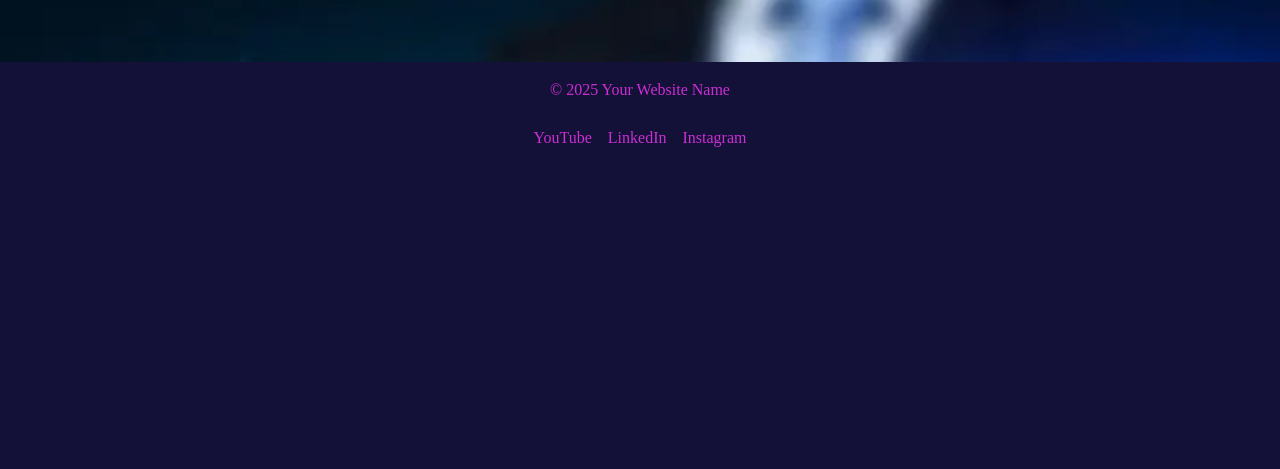
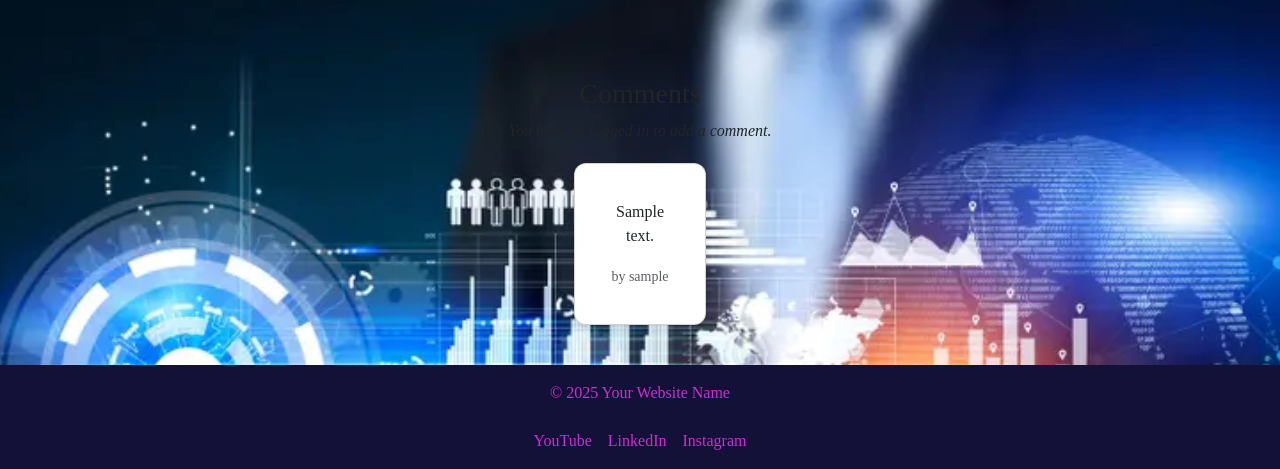
Before and after one commit to Richard-L4/Next, a Django app: template next_project/templates/next_project/detail.html in a window 1280 px wide. Shown: the part 821-1290 px from the top of the page. Before the commit the page ends 968 px from the top, so only its background shows below. Run offline with Django 3.2, Linux system fonts and the light colour scheme; the template is opened without the code that fills it: most values are stand-ins (such as "Sample title", 1, 10 or a date in 2020).

Commit message:
crud comments

```diff
--- a/next_project/static/next_project/CSS/style.css
+++ b/next_project/static/next_project/CSS/style.css
@@ -717,6 +717,20 @@ nav a.active {
     pointer-events: none;
 }
 
+/*  Add comment on details page */
+
+#comments {
+   background-color: yellow;
+    color: rgb(203 46 211);
+    border: none;
+    border-radius: 6px;
+    padding: 0.5rem 0.9rem;
+    font-weight: 500;
+    text-decoration: none;
+    transition: background-color 0.3s ease, color 0.3s ease;
+    margin-bottom: 1.5rem;
+}
+
 
   /* Footer */
   footer {
--- a/next_project/templates/next_project/detail.html
+++ b/next_project/templates/next_project/detail.html
@@ -6,37 +6,36 @@
 {% block content %}
 <section class="hero">
     <div class="hero-overlay">
-        <h1 data-i18n="detail_title" class="color">The details page</h1>
-        <p data-i18n="detail_content" class="color">This page tells you about our project.</p>
+        <h1 class="color">The details page</h1>
+        <p class="color">This page tells you about our project.</p>
         <button id="switch-lang">English / Español</button>
     </div>
 </section>
-<div class="card">
-    <!-- image container -->
+
+<!-- CARD -->
+<div class="card mb-4">
     <div class="card-image-container">
         <a href="{% url 'detail' %}">
             <img src="{% static 'images/'|add:card.image_name %}" alt="{{ card.title }}" class="card-image">
         </a>
     </div>
-
-    <!-- text -->
-    <div class="card-text">
+    <div class="card-text p-3">
         <h2 class="card-title">{{ card.title }}</h2>
         <p class="card-content">{{ content }}</p>
         <div class="lang-switch">
-            <a href="{% url 'detail' %}?lang=en">English</a>
+            <a href="{% url 'detail' %}?lang=en">English</a> |
             <a href="{% url 'detail' %}?lang=es">Español</a>
         </div>
     </div>
 </div>
 
-<!-- Pagination Controls -->
-  <div class="pagination-container">
-      <nav aria-label="Page navigation">
+<!-- CARD PAGINATION -->
+<div class="pagination-container mb-4">
+    <nav aria-label="Card navigation">
         <ul class="pagination justify-content-center">
             {% if page_obj.has_previous %}
             <li class="page-item">
-            <a href="?page={{ page_obj.previous_page_number }}" class="page-link">&laquo; PREV</a>
+                <a class="page-link" href="?page={{ page_obj.previous_page_number }}">&laquo; Prev</a>
             </li>
             {% endif %}
             <li class="page-item disabled">
@@ -44,14 +43,108 @@
             </li>
             {% if page_obj.has_next %}
             <li class="page-item">
-            <a href="?page={{ page_obj.next_page_number }}" class="page-link">NEXT &raquo;</a>
+                <a class="page-link" href="?page={{ page_obj.next_page_number }}">Next &raquo;</a>
             </li>
             {% endif %}
         </ul>
     </nav>
 </div>
 
+<!-- COMMENTS SECTION -->
+<section class="comments mt-4">
+    <h3>Comments</h3>
 
+    {% if card and user.is_authenticated %}
+    <!-- Add Comment Button -->
+    <button type="button" class="btn btn-primary mb-3" data-bs-toggle="modal" data-bs-target="#addCommentModal">
+        Add Comment
+    </button>
 
+    <!-- Add Comment Modal -->
+    <div class="modal fade" id="addCommentModal" tabindex="-1" aria-labelledby="addCommentModalLabel" aria-hidden="true">
+        <div class="modal-dialog">
+            <div class="modal-content">
+                <form method="POST">
+                    {% csrf_token %}
+                    <div class="modal-header">
+                        <h5 class="modal-title" id="addCommentModalLabel">Add Comment</h5>
+                        <button type="button" class="btn-close" data-bs-dismiss="modal"></button>
+                    </div>
+                    <div class="modal-body">
+                        {{ comment_form.as_p }}
+                    </div>
+                    <div class="modal-footer">
+                        <button type="submit" class="btn btn-primary" name="add_comment">Submit</button>
+                        <button type="button" class="btn btn-secondary" data-bs-dismiss="modal">Cancel</button>
+                    </div>
+                </form>
+            </div>
+        </div>
+    </div>
+    {% elif not card %}
+    <p><em>No card available to comment on.</em></p>
+    {% else %}
+    <p><em>You must be logged in to add a comment.</em></p>
+    {% endif %}
 
+    <!-- LIST COMMENTS -->
+    {% for comment in comments %}
+    <div class="card mb-2">
+        <div class="card-body">
+            <p>{{ comment.text }}</p>
+            <small class="text-muted">by {{ comment.user.username }}</small>
+
+            {% if user == comment.user %}
+            <!-- Edit Button -->
+            <button type="button" class="btn btn-sm btn-outline-secondary" data-bs-toggle="modal" data-bs-target="#editCommentModal{{ comment.id }}">
+                Edit
+            </button>
+            <!-- Delete Button -->
+            <button type="button" class="btn btn-sm btn-outline-danger" data-bs-toggle="modal" data-bs-target="#deleteCommentModal{{ comment.id }}">
+                Delete
+            </button>
+            {% endif %}
+        </div>
+    </div>
+
+    <!-- Edit Modal -->
+    <div class="modal fade" id="editCommentModal{{ comment.id }}" tabindex="-1" aria-labelledby="editCommentModalLabel{{ comment.id }}" aria-hidden="true">
+        <div class="modal-dialog">
+            <div class="modal-content">
+                <form method="POST">
+                    {% csrf_token %}
+                    <input type="hidden" name="comment_id" value="{{ comment.id }}">
+                    <div class="modal-body">
+                        <textarea name="text" class="form-control" rows="3" autofocus>{{ comment.text }}</textarea>
+                    </div>
+                    <div class="modal-footer">
+                        <button type="submit" class="btn btn-primary" name="edit_comment">Save Changes</button>
+                        <button type="button" class="btn btn-secondary" data-bs-dismiss="modal">Cancel</button>
+                    </div>
+                </form>
+            </div>
+        </div>
+    </div>
+
+    <!-- Delete Modal -->
+    <div class="modal fade" id="deleteCommentModal{{ comment.id }}" tabindex="-1" aria-labelledby="deleteCommentModalLabel{{ comment.id }}" aria-hidden="true">
+        <div class="modal-dialog">
+            <div class="modal-content">
+                <form method="POST">
+                    {% csrf_token %}
+                    <input type="hidden" name="comment_id" value="{{ comment.id }}">
+                    <div class="modal-body">
+                        <p>Are you sure you want to delete this comment?</p>
+                        <p><em>{{ comment.text }}</em></p>
+                    </div>
+                    <div class="modal-footer">
+                        <button type="submit" class="btn btn-danger" name="delete_comment">Yes, Delete</button>
+                        <button type="button" class="btn btn-secondary" data-bs-dismiss="modal">Cancel</button>
+                    </div>
+                </form>
+            </div>
+        </div>
+    </div>
+    {% endfor %}
+</section>
 {% endblock %}
```
Also changed, not shown: next_project/admin.py (+8 -1 lines), next_project/forms.py (+13 -1 lines), next_project/models.py (+13 -0 lines), next_project/views.py (+57 -17 lines), db.sqlite3, next_project/migrations/0003_comment.py (added). Lines whose indentation alone changed are shown as unchanged.
